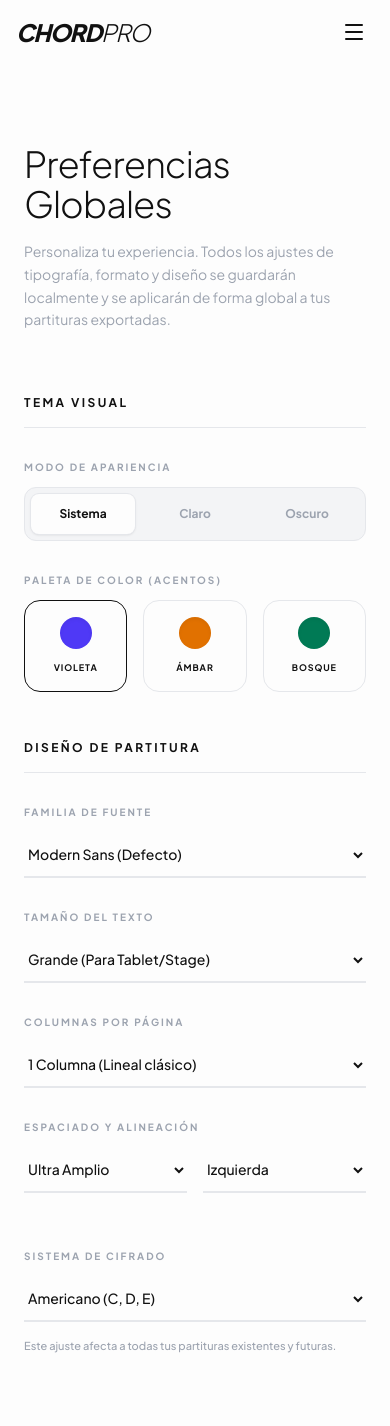
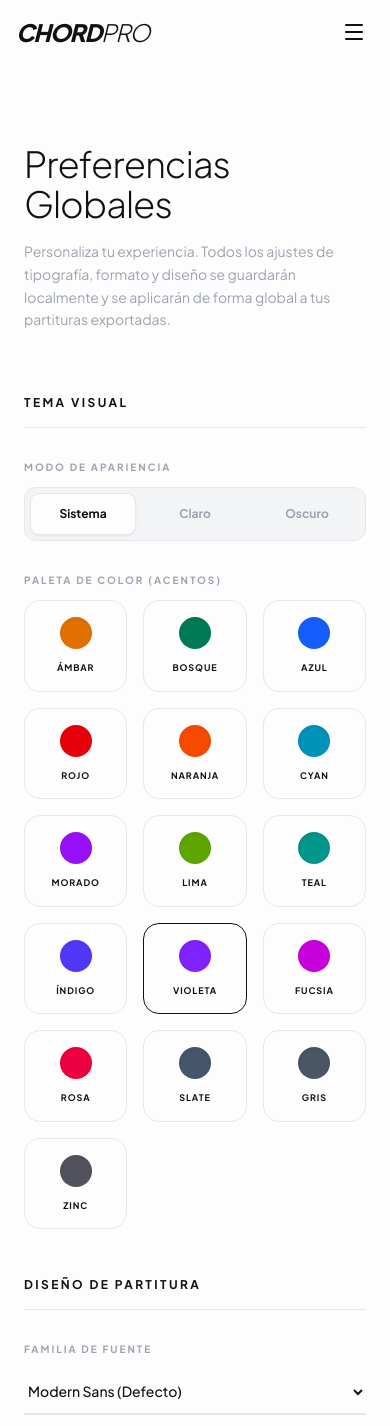
Before and after one commit to aosaoye/aura-chord-editor-pro, a Next.js app: page /settings in a window 390 px wide. Shown: the top 1426 px of the page. Built offline with nearby package versions, Linux system fonts and the light colour scheme; no server answers.

Commit message:
style: Reduce padding in home and editor, integrate Setlist feature

```diff
--- a/app/context/SettingsContext.tsx
+++ b/app/context/SettingsContext.tsx
@@ -23,6 +23,25 @@ const defaultSettings: GlobalSettings = {
   notation: "english",
 };
 
+export const themeClasses = [
+   { id: "theme-amber", label: "Ámbar", bg: "bg-amber-600" },
+   { id: "theme-forest", label: "Bosque", bg: "bg-emerald-700" },
+   { id: "theme-blue", label: "Azul", bg: "bg-blue-600" },
+   { id: "theme-red", label: "Rojo", bg: "bg-red-600" },
+   { id: "theme-orange", label: "Naranja", bg: "bg-orange-600" },
+   { id: "theme-cyan", label: "Cyan", bg: "bg-cyan-600" },
+   { id: "theme-purple", label: "Morado", bg: "bg-purple-600" },
+   { id: "theme-lime", label: "Lima", bg: "bg-lime-600" },
+   { id: "theme-teal", label: "Teal", bg: "bg-teal-600" },
+   { id: "theme-indigo", label: "Índigo", bg: "bg-indigo-600" },
+   { id: "theme-violet", label: "Violeta", bg: "bg-violet-600" },
+   { id: "theme-fuchsia", label: "Fucsia", bg: "bg-fuchsia-600" },
+   { id: "theme-rose", label: "Rosa", bg: "bg-rose-600" },
+   { id: "theme-slate", label: "Slate", bg: "bg-slate-600" },
+   { id: "theme-gray", label: "Gris", bg: "bg-gray-600" },
+   { id: "theme-zinc", label: "Zinc", bg: "bg-zinc-600" }
+   ];
+
 export const SettingsContext = createContext<{
   settings: GlobalSettings;
   updateSettings: (updates: Partial<GlobalSettings>) => void;
@@ -32,6 +51,8 @@ export const SettingsContext = createContext<{
   updateSettings: () => {},
   isHydrated: false,
 });
+
+
 
 export function SettingsProvider({ children }: { children: React.ReactNode }) {
   const [settings, setSettings] = useState<GlobalSettings>(defaultSettings);
@@ -60,8 +81,8 @@ export function SettingsProvider({ children }: { children: React.ReactNode }) {
   useEffect(() => {
     if (isHydrated) {
       // Remove all theme classes first
-      const themeClasses = ['theme-violet', 'theme-amber', 'theme-forest', 'theme-default', 'theme-blue', 'theme-red', 'theme-orange', 'theme-cyan'];
-      document.documentElement.classList.remove(...themeClasses);
+
+      document.documentElement.classList.remove(...themeClasses.map(t => t.id));
       // Add the current color theme
       if (settings.colorTheme) {
         document.documentElement.classList.add(settings.colorTheme);
--- a/app/page.tsx
+++ b/app/page.tsx
@@ -17,24 +17,24 @@ export default function LandingPage() {
       <main className="pb-20 px-8 sm:px-16 max-w-[1800px] mx-auto flex flex-col justify-center relative">
 
          {/* Huge curved visual container at the bottom */}
-        <div className="w-full mt-32 lg:mt-40 aspect-square sm:aspect-video lg:aspect-[25/9] bg-zinc-950 rounded-lg sm:rounded-lg lg:rounded-lg relative group shadow-lg overflow-hidden flex flex-col justify-end p-10 sm:p-20 lg:p-28 border border-border/50">
+        <div className="w-full mt-24 lg:mt-32 min-h-[400px] lg:aspect-[25/9] bg-zinc-950 rounded-2xl sm:rounded-3xl relative group shadow-lg overflow-hidden flex flex-col justify-end p-8 sm:p-14 lg:p-24 border border-border/50">
 
           <div className="absolute inset-0 bg-[radial-gradient(circle_at_top_right,_var(--tw-gradient-stops))] from-primary/40 via-zinc-950 to-zinc-950 opacity-80 group-hover:scale-105 group-hover:opacity-100 transition-all duration-1000 ease-in-out"></div>
 
           {/* Subtle primary light glow */}
-          <div className="absolute bottom-0 right-0 w-2/3 h-2/3 bg-primary/20 blur-[120px] mix-blend-screen pointer-events-none"></div>
+          <div className="absolute bottom-0 right-0 w-full lg:w-2/3 h-full lg:h-2/3 bg-primary/20 blur-[100px] mix-blend-screen pointer-events-none"></div>
 
-          <div className="relative z-10 w-full flex flex-col lg:flex-row justify-between items-start lg:items-end gap-12">
+          <div className="relative z-10 w-full flex flex-col lg:flex-row justify-between items-start lg:items-end gap-10">
             <div>
-              <h2 className="text-3xl sm:text-7xl md:text-5xl lg:text-6xl font-light text-white tracking-tight mb-6 leading-[1.05]">
-                Música que <br className="hidden sm:block"/><span className="font-bold italic">cuenta tu historia.</span>
+              <h2 className="text-4xl sm:text-6xl md:text-5xl lg:text-6xl font-light text-white tracking-tight mb-4 leading-[1.1]">
+                Música que <br className="hidden lg:block"/><span className="font-bold italic">cuenta tu historia.</span>
               </h2>
-              <p className="text-[10px] sm:text-xs font-bold tracking-[0.4em] uppercase text-zinc-400">
+              <p className="text-[9px] sm:text-[10px] font-bold tracking-[0.3em] sm:tracking-[0.4em] uppercase text-zinc-400">
                 ARQUITECTURA • ARMONÍA • REFINAMIENTO
               </p>
             </div>
 
-            <Link href="/editor" className="bg-primary text-primary-foreground px-10 sm:px-14 py-5 sm:py-6 rounded-full text-[10px] sm:text-xs font-bold tracking-[0.2em] uppercase hover:bg-primary/80 hover:scale-105 transition-all shadow-[0_20px_40px_rgba(var(--primary-raw),0.3)] active:scale-95 whitespace-nowrap">
+            <Link href="/editor" className="bg-primary text-primary-foreground px-8 sm:px-12 py-4 sm:py-5 rounded-full text-[10px] sm:text-xs font-bold tracking-[0.2em] uppercase hover:bg-primary/80 hover:scale-105 transition-all shadow-[0_20px_40px_rgba(var(--primary-raw),0.3)] active:scale-95 whitespace-nowrap text-center w-full lg:w-auto mt-4 lg:mt-0">
               Entrar al Editor
             </Link>
           </div>
--- a/app/settings/page.tsx
+++ b/app/settings/page.tsx
@@ -2,7 +2,7 @@
 
 import Link from "next/link";
 import Navbar from "../components/Navbar";
-import { useGlobalSettings } from "../context/SettingsContext";
+import { useGlobalSettings, themeClasses } from "../context/SettingsContext";
 import { useTheme } from "next-themes";
 import type { NotationType } from "../helpers/chordFormatter";
 import { useState, useEffect } from "react";
@@ -56,11 +56,7 @@ export default function SettingsPage() {
             <div className="flex flex-col gap-3">
               <label className="text-[10px] font-bold tracking-[0.2em] text-muted-foreground uppercase">Paleta de Color (Acentos)</label>
               <div className="grid grid-cols-3 gap-4">
-                {[
-                  { id: "theme-violet", label: "Violeta", bg: "bg-indigo-600" },
-                  { id: "theme-amber", label: "ÁMBAR", bg: "bg-amber-600" },
-                  { id: "theme-forest", label: "BOSQUE", bg: "bg-emerald-700" }
-                ].map((palette) => (
+                {themeClasses.map((palette) => (
                   <div
                     key={palette.id}
                     onClick={() => updateSettings({ colorTheme: palette.id })}
```
Also changed, not shown: app/editor/page.tsx (+24 -13 lines), 1 other file (tests, documents, lock files or other folders).
